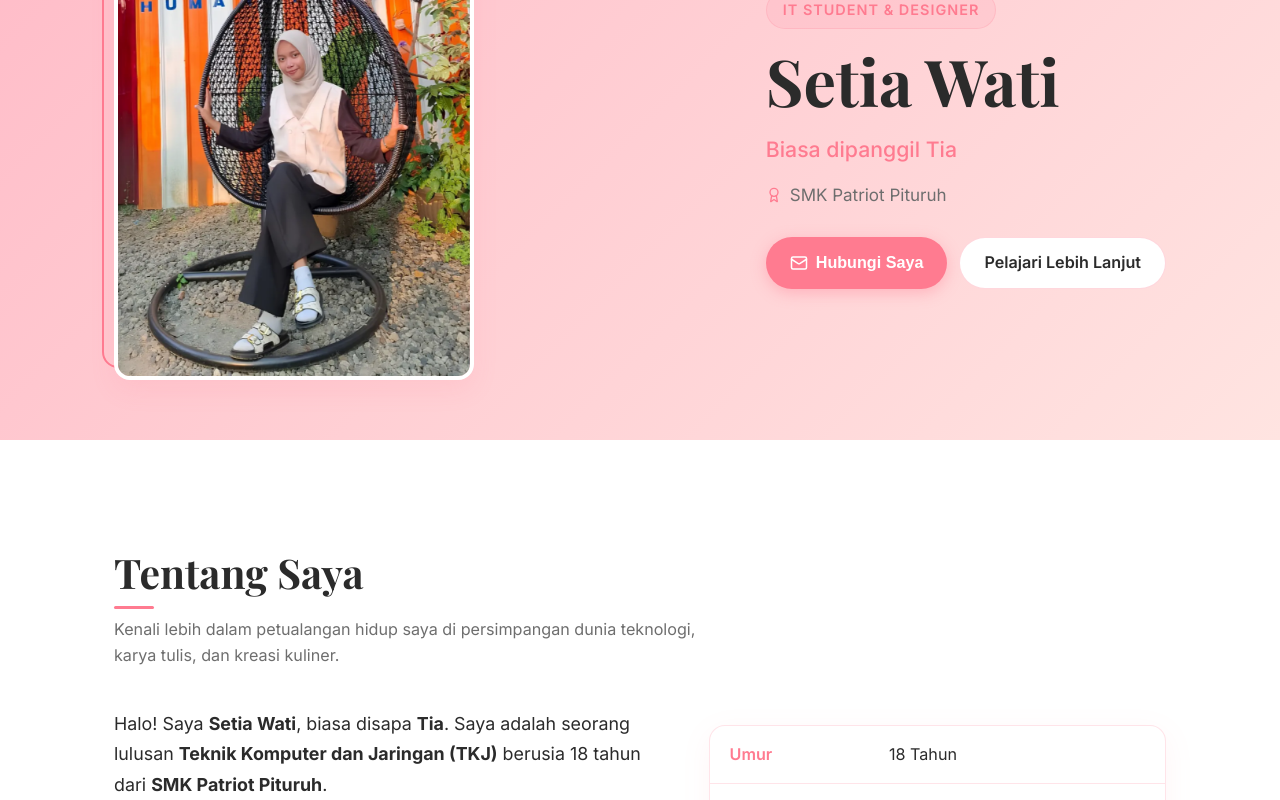
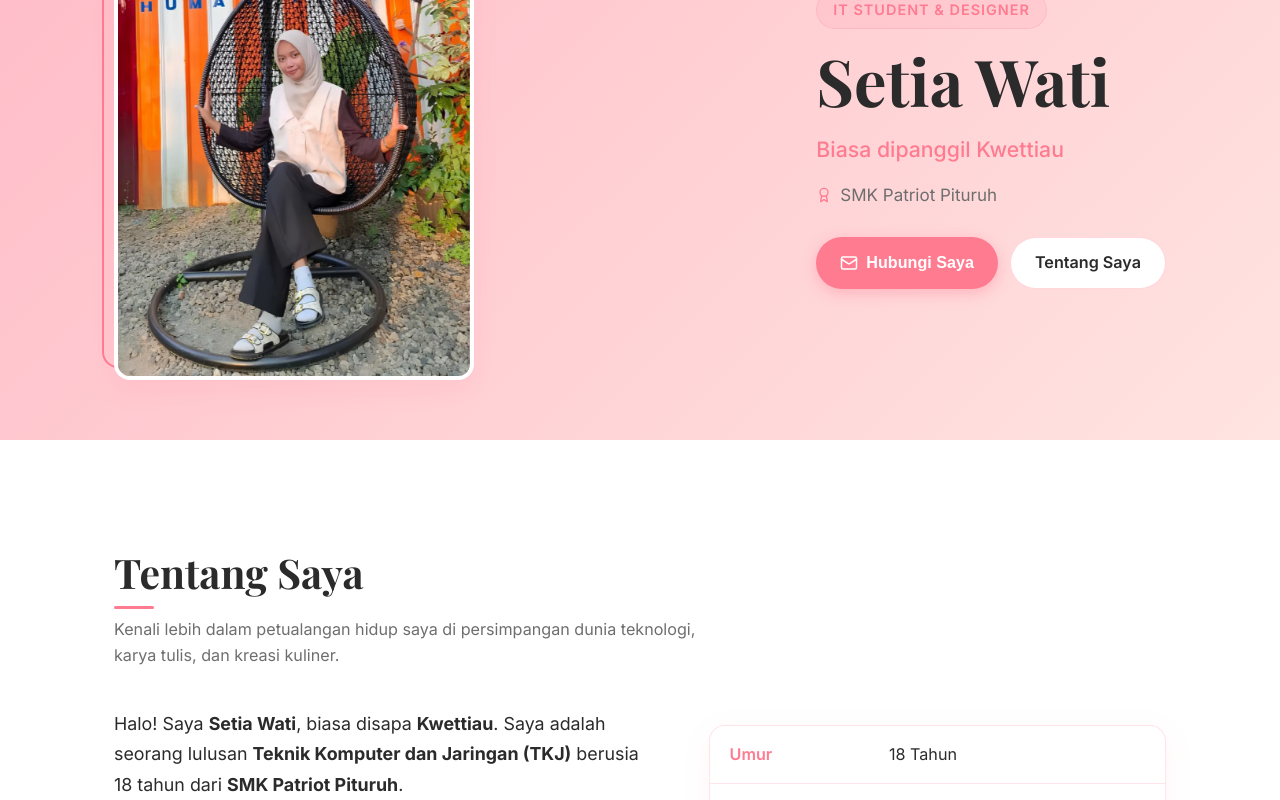
Before and after one commit to fatahilah-mr/setia-wati-portfolio, a React (Vite) app: page / in a window 1280 px wide. Shown: the part 300-1100 px from the top of the page. Built offline with nearby package versions, Linux system fonts and the light colour scheme; a web font is replaced by a local one.

Commit message:
update name from Tia to Kwettiau

```diff
--- a/src/App.tsx
+++ b/src/App.tsx
@@ -42,7 +42,7 @@ export default function App() {
 
   const handleSendEmail = (e: React.FormEvent) => {
     e.preventDefault();
-    const mailtoUri = `mailto:setiawati.tia@example.com?subject=${encodeURIComponent(
+    const mailtoUri = `ssetiawtti@gmail.com?subject=${encodeURIComponent(
       emailSubject || `Halo dari ${senderName || 'Pengunjung Website'}`
     )}&body=${encodeURIComponent(
       `Halo Setia Wati,\n\nNama saya: ${senderName}\n\n${emailBody}\n\nSalam hangat,\n${senderName}`
@@ -149,7 +149,7 @@ export default function App() {
       <header className={`header ${isHeaderVisible ? '' : 'hidden'}`} id="navbar">
         <div className="container nav-container">
           <a href="#navbar" className="logo" id="brand-logo" onClick={(e) => handleSmoothScroll(e, 'navbar')}>
-            Tia<span>.</span>
+            Kwettiau<span>.</span>
           </a>
 
           {/* Nav Menu */}
@@ -231,7 +231,7 @@ export default function App() {
               <div className="hero-image" style={{ padding: 0, overflow: 'hidden', border: '4px solid var(--card-bg)' }}>
                 <LazyImage
                   src={tiaProfile}
-                  alt="Setia Wati (Tia)"
+                  alt="Setia Wati (Kwettiau)"
                   id="tia-profile-photo"
                 />
               </div>
@@ -240,7 +240,7 @@ export default function App() {
             <div className="hero-content">
               <span className="hero-badge" id="hero-status">IT Student &amp; Designer</span>
               <h1 className="hero-name" id="hero-title-name">Setia Wati</h1>
-              <p className="hero-title" id="hero-subtitle">Biasa dipanggil Tia</p>
+              <p className="hero-title" id="hero-subtitle">Biasa dipanggil Kwettiau</p>
 
               <div className="hero-school" id="hero-school-info">
                 <Award className="skill-icon" />
@@ -261,7 +261,7 @@ export default function App() {
                   id="cta-pelajari"
                   onClick={(e) => handleSmoothScroll(e, 'tentang')}
                 >
-                  Pelajari Lebih Lanjut
+                  Tentang Saya
                 </a>
               </div>
             </div>
@@ -280,7 +280,7 @@ export default function App() {
           <div className="about-grid">
             <div className="about-text" id="about-story">
               <p>
-                Halo! Saya <strong>Setia Wati</strong>, biasa disapa <strong>Tia</strong>. Saya adalah seorang lulusan <strong>Teknik Komputer dan Jaringan (TKJ)</strong> berusia 18 tahun dari <strong>SMK Patriot Pituruh</strong>.
+                Halo! Saya <strong>Setia Wati</strong>, biasa disapa <strong>Kwettiau</strong>. Saya adalah seorang lulusan <strong>Teknik Komputer dan Jaringan (TKJ)</strong> berusia 18 tahun dari <strong>SMK Patriot Pituruh</strong>.
               </p>
               <p>
                 Dunia IT tidak pernah gagal membuat saya takjub. Namun, selain menghabiskan waktu dengan merakit jaringan atau berkutat di depan baris kode, saya memiliki keseimbangan hidup yang unik melalui hobi menulis jurnal fiksi serta menjelajahi dunia seni memasak (culinary arts). Bagi saya, memasak adalah bentuk kompilasi resep kehidupan, sementara menulis adalah cara saya menyusun logika naratif yang indah.
@@ -445,7 +445,7 @@ export default function App() {
             <p className="obsession-quote" id="quote-text" style={{ borderLeft: 'none', paddingLeft: 0, textAlign: 'center', fontSize: '1.4rem' }}>
               "Menyelaraskan jalinan sirkuit Cisco atau merajut baris HTML terasa lebih magis dengan lantunan melodi favorit. Dedikasi Chen Zhe Yuan, gerakan dinamis Park Ji-Sung, dan pesona seni Harry Vaughan mengingatkan saya untuk selalu bergerak maju dengan ketulusan."
             </p>
-            <span className="obsession-by" id="quote-author" style={{ textAlign: 'center', marginTop: '12px', display: 'block' }}>— SETIA WATI (TIA)</span>
+            <span className="obsession-by" id="quote-author" style={{ textAlign: 'center', marginTop: '12px', display: 'block' }}>— SETIA WATI (Kwettiau)</span>
           </div>
         </div>
       </section>
@@ -515,14 +515,14 @@ export default function App() {
       {/* 7. Footer / Contact Section */}
       <footer className="footer" id="kontak">
         <div className="container">
-          <h2 className="footer-brand" id="footer-logo">Tia<span>.</span></h2>
+          <h2 className="footer-brand" id="footer-logo">Kwettiau<span>.</span></h2>
           <p className="footer-tagline" id="footer-tagline">
             Lulusan TKJ SMK Patriot Pituruh | Menulis Jurnal &amp; Seni Kuliner
           </p>
 
           <div className="footer-socials" id="footer-social-links">
             <a
-              href="https://www.tiktok.com/"
+              href="https://www.tiktok.com/@aaitess1"
               target="_blank"
               rel="noopener noreferrer"
               className="social-link"
@@ -543,7 +543,7 @@ export default function App() {
               </svg>
             </a>
             <a
-              href="https://www.instagram.com/"
+              href="https://www.instagram.com/ssetiawtii?igsh=OWYwYTIwd2t6OGdi"
               target="_blank"
               rel="noopener noreferrer"
               className="social-link"
@@ -575,7 +575,7 @@ export default function App() {
         <div className="modal-overlay" onClick={() => setIsModalOpen(false)} id="email-modal">
           <div className="modal-content" onClick={(e) => e.stopPropagation()} id="email-modal-body">
             <div className="modal-header">
-              <h3 className="modal-title">Kirim Surat Untuk Tia</h3>
+              <h3 className="modal-title">Kirim Surat Untuk Kwettiau</h3>
               <button onClick={() => setIsModalOpen(false)} className="modal-close" aria-label="Tutup">
                 <X size={18} />
               </button>
```
